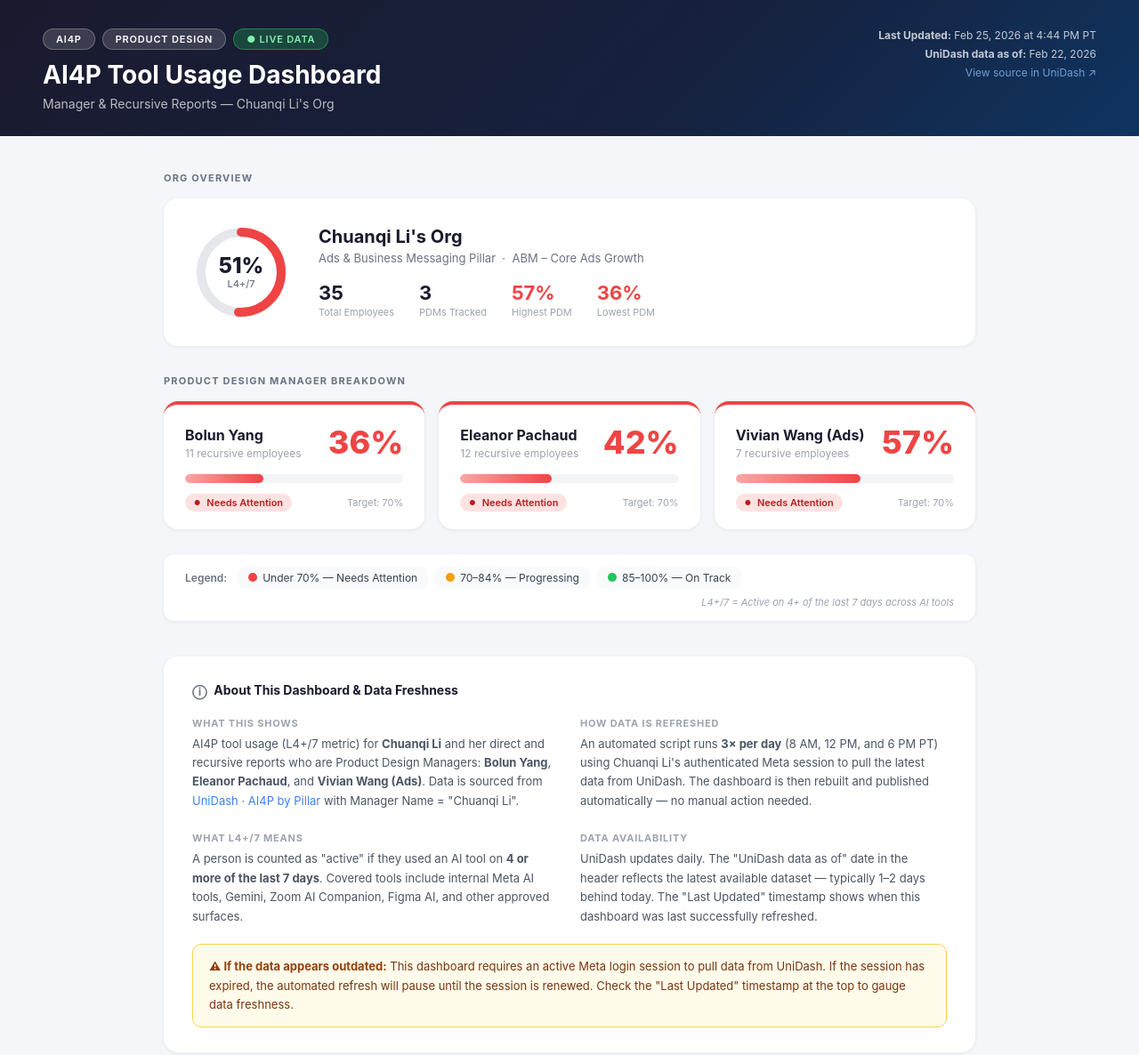
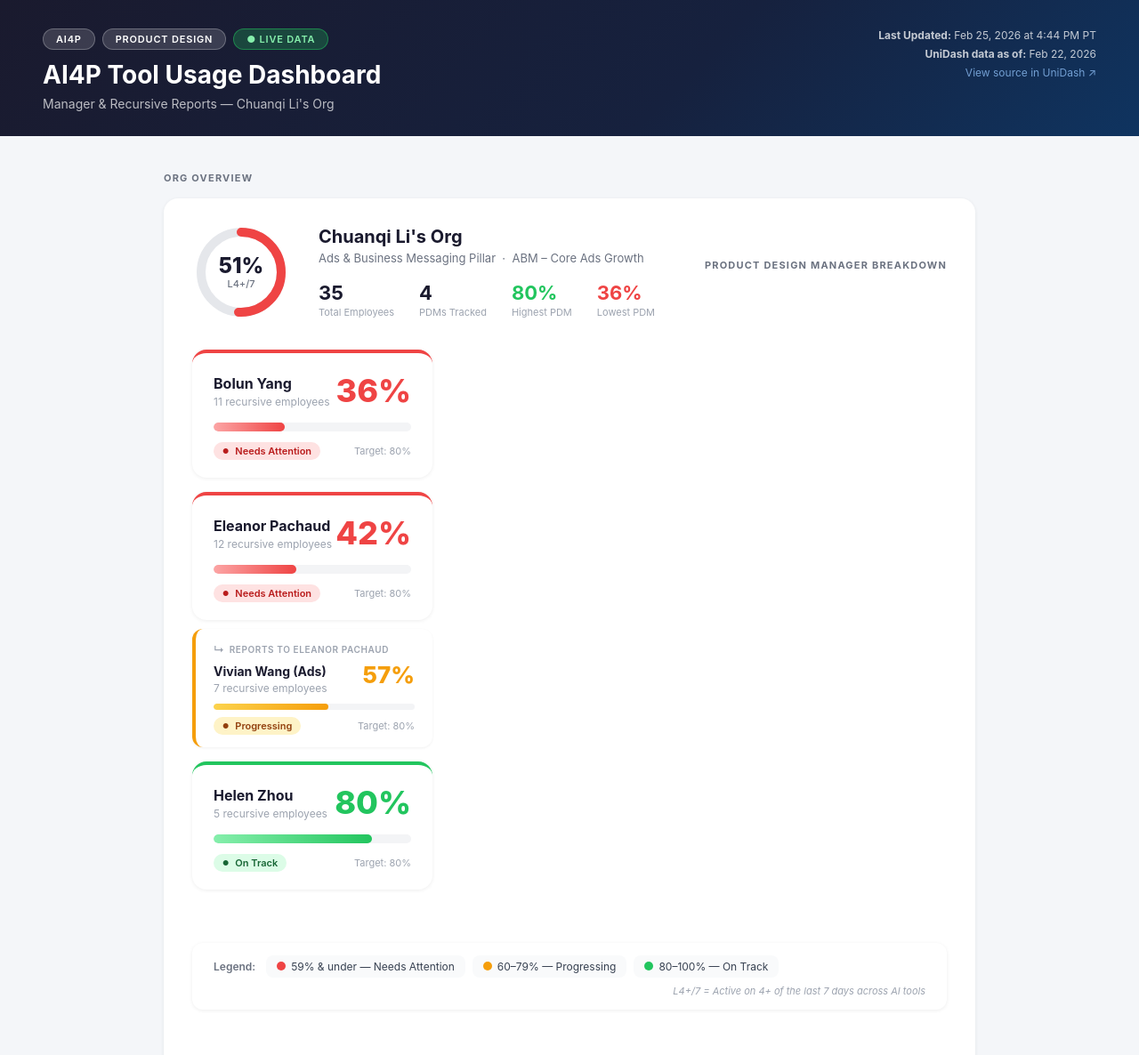
Before and after one commit to shawn1122334455/ai4p-dashboard, a plain HTML site: page index.html in a window 1280 px wide. Shown: the top 1186 px of the page at 89% size. Drawn offline with Linux system fonts and the light colour scheme.

Commit message:
Add Helen Zhou, nest Vivian under Eleanor, update legend thresholds

```diff
--- a/index.html
+++ b/index.html
@@ -134,6 +134,34 @@
       transition: transform 0.15s ease, box-shadow 0.15s ease;
     }
     .team-card:hover { transform: translateY(-2px); box-shadow: 0 6px 20px rgba(0,0,0,0.1); }
+
+    /* Nested sub-report card */
+    .team-card-sub {
+      background: #fff;
+      border-radius: 12px;
+      padding: 16px 20px 14px;
+      box-shadow: 0 1px 3px rgba(0,0,0,0.06);
+      border-left: 4px solid #e5e7eb;
+      margin-top: 10px;
+      transition: transform 0.15s ease, box-shadow 0.15s ease;
+    }
+    .team-card-sub:hover { transform: translateY(-1px); box-shadow: 0 4px 12px rgba(0,0,0,0.08); }
+    .team-card-sub.red    { border-left-color: #ef4444; }
+    .team-card-sub.yellow { border-left-color: #f59e0b; }
+    .team-card-sub.green  { border-left-color: #22c55e; }
+    .sub-label {
+      font-size: 10px;
+      font-weight: 600;
+      letter-spacing: 0.6px;
+      text-transform: uppercase;
+      color: #9ca3af;
+      margin-bottom: 8px;
+      display: flex;
+      align-items: center;
+      gap: 5px;
+    }
+    .sub-label::before { content: "↳"; font-size: 12px; }
+    .team-card-wrapper { display: flex; flex-direction: column; }
     .team-card.red    { border-top-color: #ef4444; }
     .team-card.yellow { border-top-color: #f59e0b; }
     .team-card.green  { border-top-color: #22c55e; }
@@ -335,10 +363,9 @@
       <p>Ads &amp; Business Messaging Pillar &nbsp;·&nbsp; ABM – Core Ads Growth</p>
       <div class="org-stats">
         <div class="org-stat"><div class="val">35</div><div class="lbl">Total Employees</div></div>
-        <div class="org-stat"><div class="val">3</div><div class="lbl">PDMs Tracked</div></div>
-        <div class="org-stat"><div class="val" style="color:#ef4444;">57%</div><div class="lbl">Highest PDM</div></div>
+        <div class="org-stat"><div class="val">4</div><div class="lbl">PDMs Tracked</div></div>
+        <div class="org-stat"><div class="val" style="color:#22c55e;">80%</div><div class="lbl">Highest PDM</div></div>
         <div class="org-stat"><div class="val" style="color:#ef4444;">36%</div><div class="lbl">Lowest PDM</div></div>
-      </div>
     </div>
   </div>
 
@@ -346,6 +373,7 @@
   <div class="section-label">Product Design Manager Breakdown</div>
   <div class="team-grid">
 
+    <!-- Bolun Yang – direct report of Chuanqi -->
     <div class="team-card red">
       <div class="card-header">
         <div>
@@ -359,10 +387,12 @@
       </div>
       <div class="card-footer">
         <span class="status-pill red">Needs Attention</span>
-        <span class="card-target">Target: 70%</span>
+        <span class="card-target">Target: 80%</span>
       </div>
     </div>
 
+    <!-- Eleanor Pachaud – direct report of Chuanqi, with Vivian nested below -->
+    <div class="team-card-wrapper">
       <div class="team-card red">
         <div class="card-header">
           <div>
@@ -376,24 +406,45 @@
         </div>
         <div class="card-footer">
           <span class="status-pill red">Needs Attention</span>
-        <span class="card-target">Target: 70%</span>
+          <span class="card-target">Target: 80%</span>
         </div>
       </div>
 
-    <div class="team-card red">
+      <!-- Vivian Wang – reports to Eleanor -->
+      <div class="team-card-sub yellow">
+        <div class="sub-label">Reports to Eleanor Pachaud</div>
+        <div class="card-header" style="margin-bottom:10px;">
+          <div>
+            <div class="card-name" style="font-size:14px;">Vivian Wang (Ads)</div>
+            <div class="card-count">7 recursive employees</div>
+          </div>
+          <div class="card-pct yellow" style="font-size:26px;">57%</div>
+        </div>
+        <div class="progress-track" style="height:7px;margin-bottom:8px;">
+          <div class="progress-fill yellow" style="width:57%"></div>
+        </div>
+        <div class="card-footer">
+          <span class="status-pill yellow">Progressing</span>
+          <span class="card-target">Target: 80%</span>
+        </div>
+      </div>
+    </div>
+
+    <!-- Helen Zhou – direct report of Chuanqi -->
+    <div class="team-card green">
       <div class="card-header">
         <div>
-          <div class="card-name">Vivian Wang (Ads)</div>
-          <div class="card-count">7 recursive employees</div>
+          <div class="card-name">Helen Zhou</div>
+          <div class="card-count">5 recursive employees</div>
         </div>
-        <div class="card-pct red">57%</div>
+        <div class="card-pct green">80%</div>
       </div>
       <div class="progress-track">
-        <div class="progress-fill red" style="width:57%"></div>
+        <div class="progress-fill green" style="width:80%"></div>
       </div>
       <div class="card-footer">
-        <span class="status-pill red">Needs Attention</span>
-        <span class="card-target">Target: 70%</span>
+        <span class="status-pill green">On Track</span>
+        <span class="card-target">Target: 80%</span>
       </div>
     </div>
 
@@ -402,9 +453,9 @@
   <!-- LEGEND -->
     <div class="legend">
     <span class="legend-label">Legend:</span>
-    <div class="legend-item"><span class="legend-dot red"></span>Under 70% — Needs Attention</div>
-    <div class="legend-item"><span class="legend-dot yellow"></span>70–84% — Progressing</div>
-    <div class="legend-item"><span class="legend-dot green"></span>85–100% — On Track</div>
+    <div class="legend-item"><span class="legend-dot red"></span>59% &amp; under — Needs Attention</div>
+    <div class="legend-item"><span class="legend-dot yellow"></span>60–79% — Progressing</div>
+    <div class="legend-item"><span class="legend-dot green"></span>80–100% — On Track</div>
     <span class="legend-def">L4+/7 = Active on 4+ of the last 7 days across AI tools</span>
   </div>
 
@@ -414,7 +465,7 @@
     <div class="about-grid">
       <div class="about-item">
         <div class="about-title">What this shows</div>
-        <p>AI4P tool usage (L4+/7 metric) for <strong>Chuanqi Li</strong> and her direct and recursive reports who are Product Design Managers: <strong>Bolun Yang</strong>, <strong>Eleanor Pachaud</strong>, and <strong>Vivian Wang (Ads)</strong>. Data is sourced from <a href="https://www.internalfb.com/unidash/dashboard/ai_usage_at_meta/ai4p_by_pillar/overall_one_pager" target="_blank">UniDash · AI4P by Pillar</a> with Manager Name = "Chuanqi Li".</p>
+        <p>AI4P tool usage (L4+/7 metric) for <strong>Chuanqi Li</strong> and her direct and recursive reports who are Product Design Managers: <strong>Bolun Yang</strong>, <strong>Eleanor Pachaud</strong>, <strong>Vivian Wang (Ads)</strong>, and <strong>Helen Zhou</strong>. Data is sourced from <a href="https://www.internalfb.com/unidash/dashboard/ai_usage_at_meta/ai4p_by_pillar/overall_one_pager" target="_blank">UniDash · AI4P by Pillar</a> with Manager Name = "Chuanqi Li".</p>
       </div>
       <div class="about-item">
         <div class="about-title">How data is refreshed</div>
```
Lines whose indentation alone changed are shown as unchanged.
